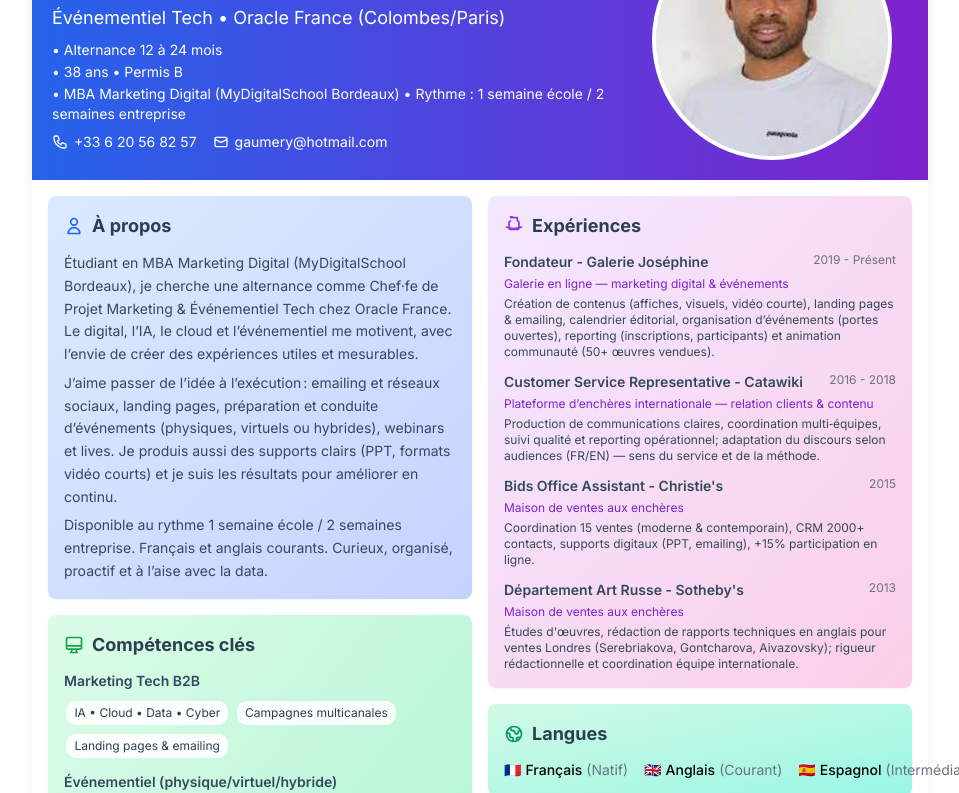
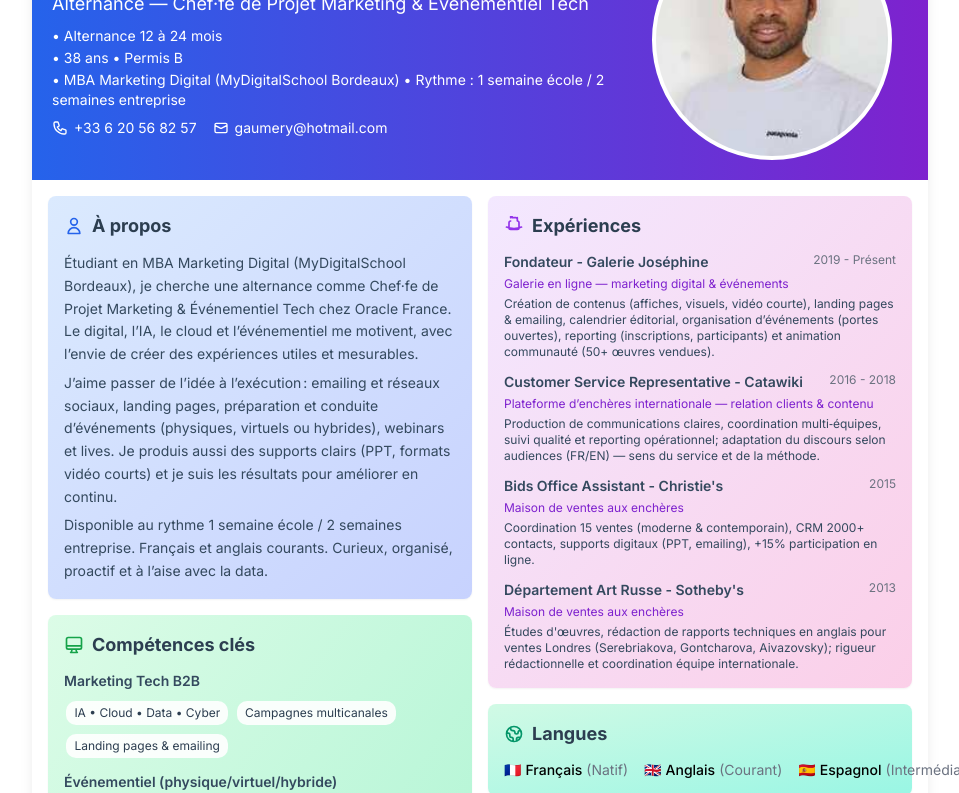
Before and after one commit to Sooruz85/cv-etienne, a website: page index.html in a window 1280 px wide. Shown: the part 112-905 px from the top of the page, without its empty margins (160-1119 px from the left). Drawn offline with nearby package versions, Linux system fonts and the light colour scheme.

Commit message:
Oracle: en-tête raccourci (titre condensé) + PDF

```diff
--- a/index.html
+++ b/index.html
@@ -139,7 +139,7 @@
             <div class="flex items-center justify-between gap-6">
                 <div class="flex-1">
                     <h1 class="text-4xl font-bold mb-2">Etienne Gaumery</h1>
-                    <h2 class="text-lg font-normal mb-2">Candidature Alternance — Chef·fe de Projet Marketing & Événementiel Tech • Oracle France (Colombes/Paris)</h2>
+                    <h2 class="text-lg font-normal mb-2">Alternance — Chef·fe de Projet Marketing & Événementiel Tech</h2>
                     <div class="space-y-0.5 text-sm mb-2">
                         <p>• Alternance 12 à 24 mois</p>
                         <p>• 38 ans • Permis B</p>
```
